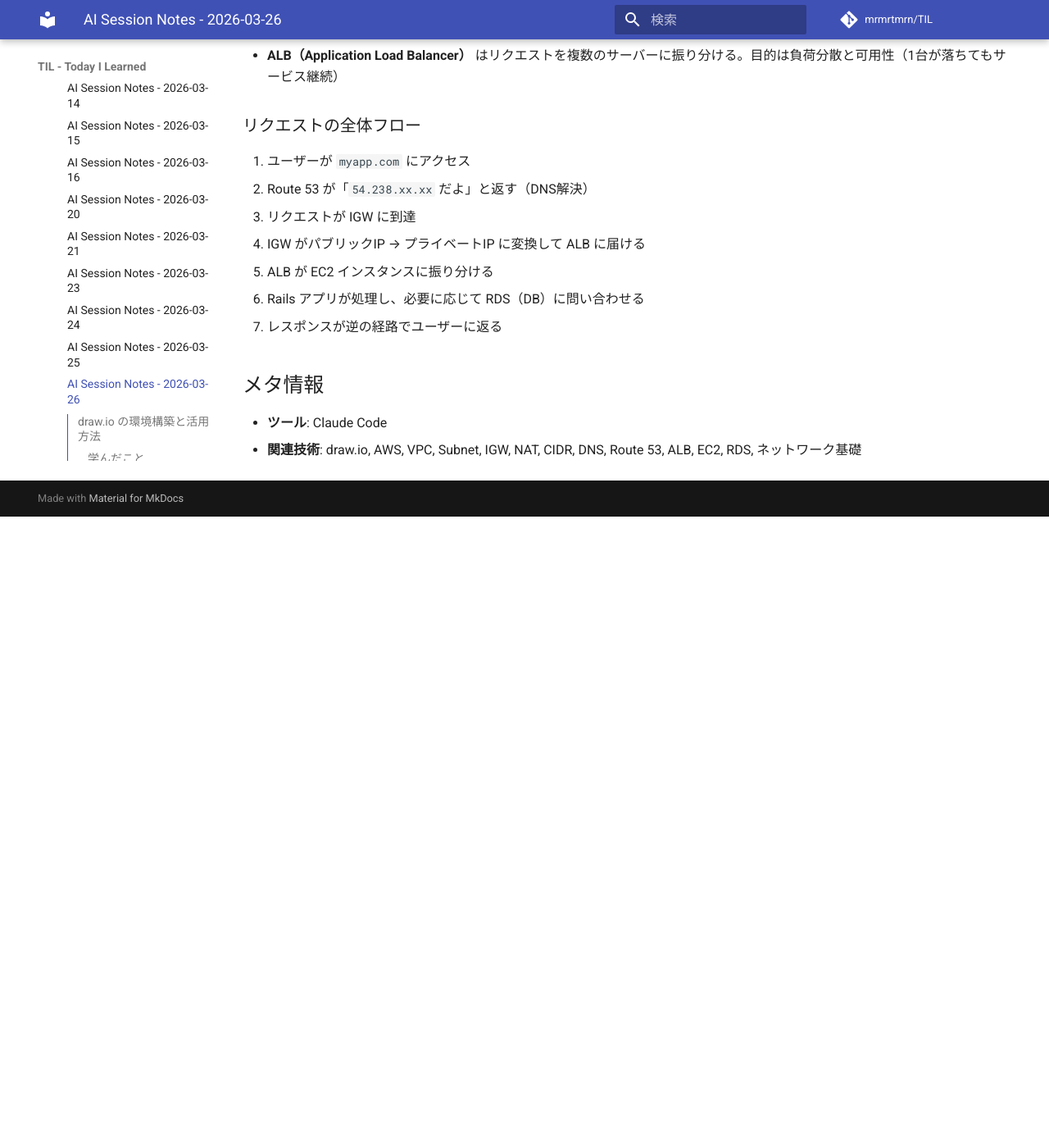
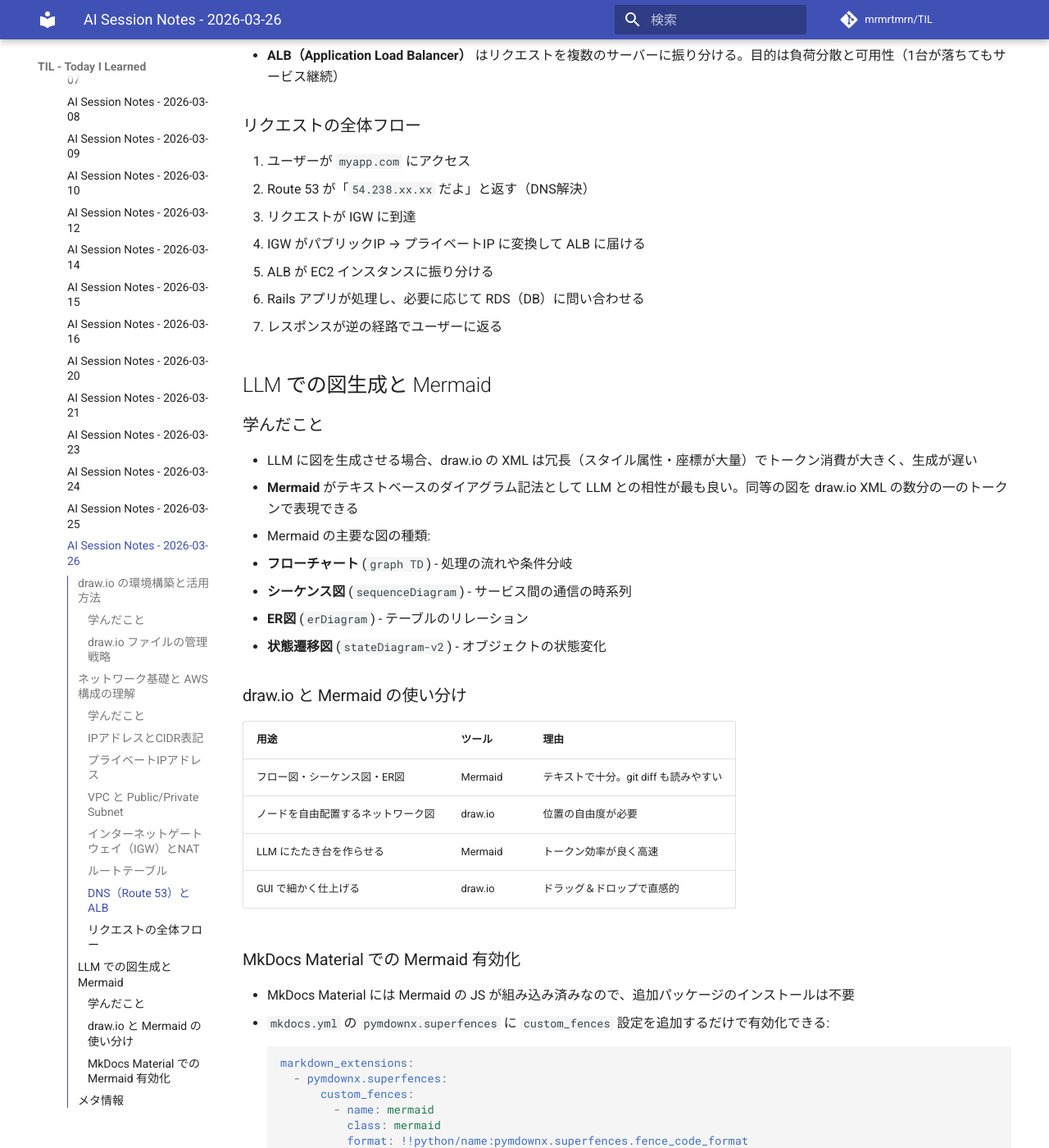
Before and after one commit to mrmrtmrn/TIL, an MkDocs documentation site: the page built from docs/Tech/AI-Sessions/2026/03/2026-03-26.md, in a window 1280 px wide and 1400 px high, scrolled down 2217 px. Shown: the whole window at 82% size. Built offline with MkDocs 1.6.1 and Material for MkDocs 9.7.7, drawn with Linux system fonts in a browser that asks for light colours; comment, search, counter and statistics services are not loaded; before the commit the page ends 2847 px from its top, so only the background shows below that; some of the changed text lies outside the part shown.

Commit message:
feat: 2026-03-26 の AI セッションノートを追加
- LLM での図生成と Mermaid

`````diff
--- a/docs/Tech/AI-Sessions/2026/03/2026-03-26.md
+++ b/docs/Tech/AI-Sessions/2026/03/2026-03-26.md
@@ -81,7 +81,42 @@
 6. Rails アプリが処理し、必要に応じて RDS（DB）に問い合わせる
 7. レスポンスが逆の経路でユーザーに返る
 
+## LLM での図生成と Mermaid
+
+### 学んだこと
+
+- LLM に図を生成させる場合、draw.io の XML は冗長（スタイル属性・座標が大量）でトークン消費が大きく、生成が遅い
+- **Mermaid** がテキストベースのダイアグラム記法として LLM との相性が最も良い。同等の図を draw.io XML の数分の一のトークンで表現できる
+- Mermaid の主要な図の種類:
+  - **フローチャート** (`graph TD`) - 処理の流れや条件分岐
+  - **シーケンス図** (`sequenceDiagram`) - サービス間の通信の時系列
+  - **ER図** (`erDiagram`) - テーブルのリレーション
+  - **状態遷移図** (`stateDiagram-v2`) - オブジェクトの状態変化
+
+### draw.io と Mermaid の使い分け
+
+| 用途 | ツール | 理由 |
+|------|--------|------|
+| フロー図・シーケンス図・ER図 | Mermaid | テキストで十分。git diff も読みやすい |
+| ノードを自由配置するネットワーク図 | draw.io | 位置の自由度が必要 |
+| LLM にたたき台を作らせる | Mermaid | トークン効率が良く高速 |
+| GUI で細かく仕上げる | draw.io | ドラッグ＆ドロップで直感的 |
+
+### MkDocs Material での Mermaid 有効化
+
+- MkDocs Material には Mermaid の JS が組み込み済みなので、追加パッケージのインストールは不要
+- `mkdocs.yml` の `pymdownx.superfences` に `custom_fences` 設定を追加するだけで有効化できる:
+  ```yaml
+  markdown_extensions:
+    - pymdownx.superfences:
+        custom_fences:
+          - name: mermaid
+            class: mermaid
+            format: !!python/name:pymdownx.superfences.fence_code_format
+  ```
+- GitHub も `.md` 内の ````mermaid` ブロックをネイティブでレンダリングするため、特別な設定なしで表示される
+
 ## メタ情報
 
 - **ツール**: Claude Code
-- **関連技術**: draw.io, AWS, VPC, Subnet, IGW, NAT, CIDR, DNS, Route 53, ALB, EC2, RDS, ネットワーク基礎
+- **関連技術**: draw.io, Mermaid, MkDocs Material, AWS, VPC, Subnet, IGW, NAT, CIDR, DNS, Route 53, ALB, EC2, RDS, ネットワーク基礎
`````
